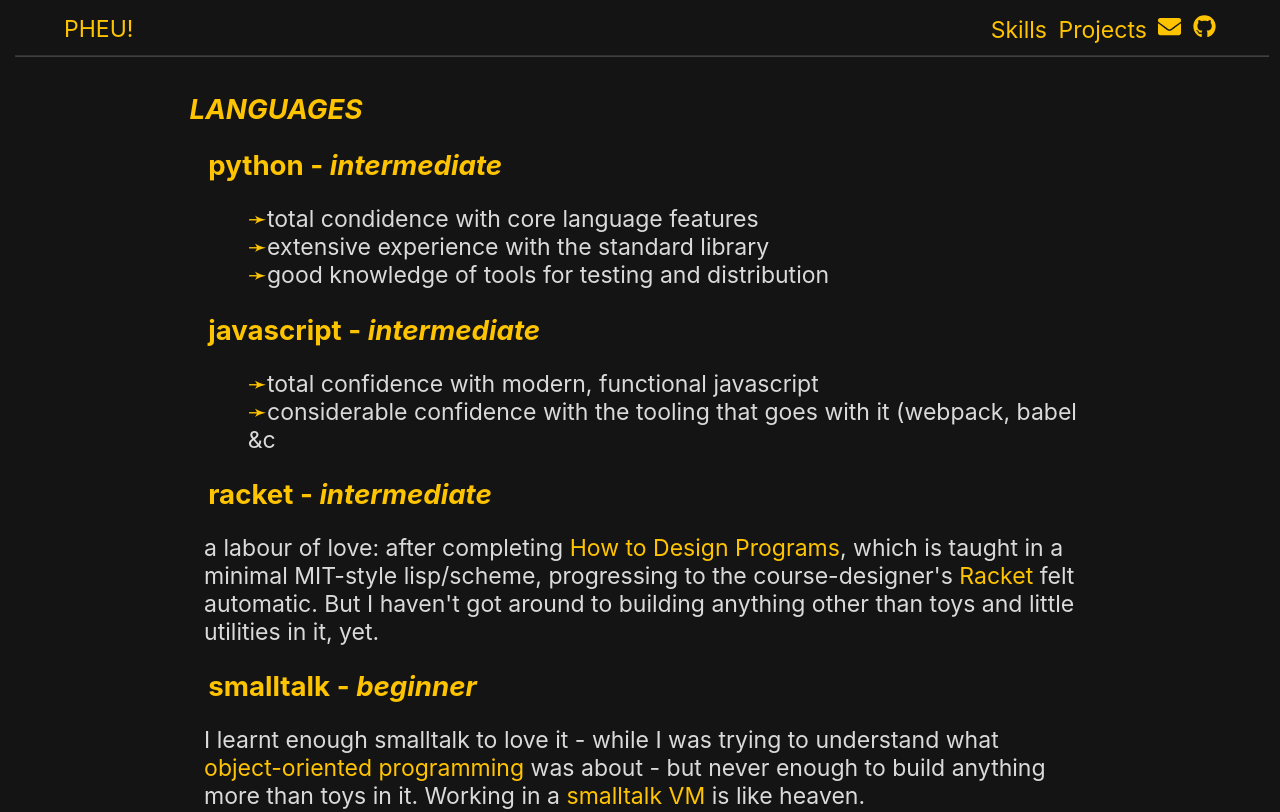
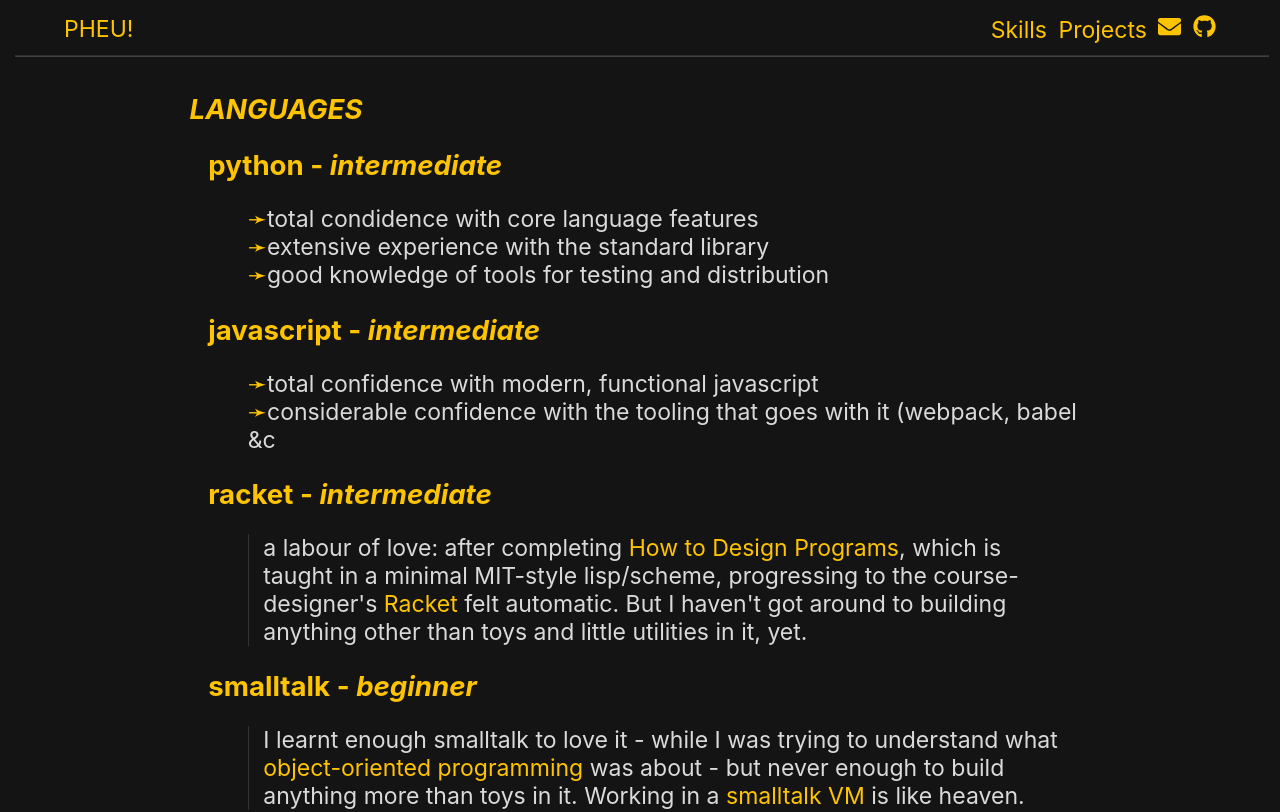
Before and after one commit to circius/pheu-next, a Next.js app: page /skills in a window 1280 px wide. Shown: the top 812 px of the page. Built offline with nearby package versions, Linux system fonts and the light colour scheme.

Commit message:
hover for links, quieter bar

```diff
--- a/styles/globals.scss
+++ b/styles/globals.scss
@@ -2,6 +2,7 @@ $bgcolor: #141414;
 $textcolor: #dadada;
 $highlight: #ffc400;
 $proseWidth: 65ch;
+$rules: #343434;
 
 html,
 body {
@@ -20,7 +21,7 @@ a {
   color: $highlight;
 }
 
-a :hover {
+a:hover {
   text-decoration: underline;
 }
 
@@ -78,9 +79,9 @@ figcaption {
   opacity: 80%;
 }
 
-.skills p {
+.skill p {
   border-left: solid;
   border-width: 1px;
   margin-left: 4ch;
-  border-color: $highlight;
+  border-color: $rules;
 }
```
